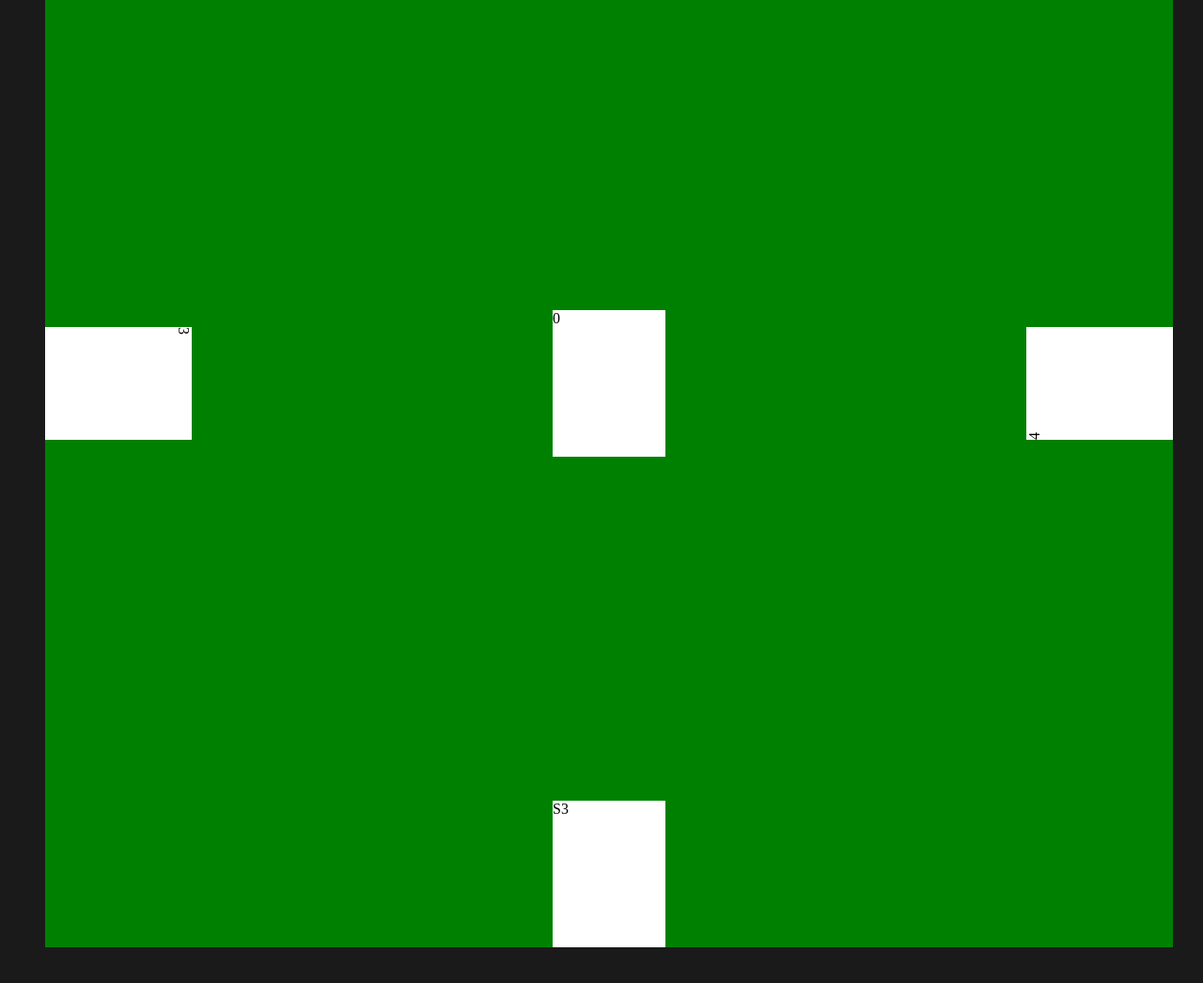
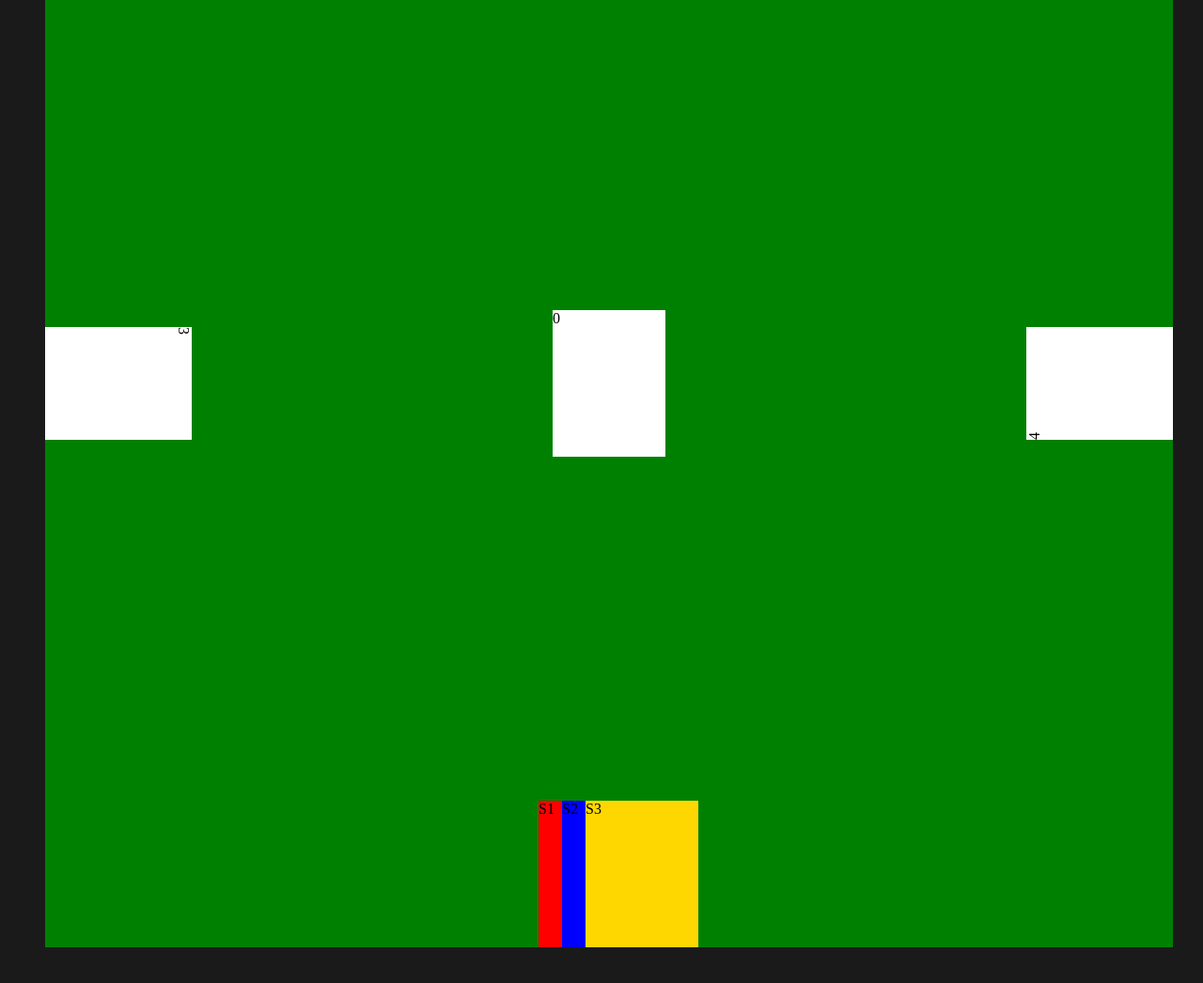
Before and after one commit to IT-Jeroen/31Single, a website: page index.html in a window 1280 px wide. Shown: the whole page at 94% size. Drawn offline with Linux system fonts and the light colour scheme.

Commit message:
Stacking and center cards by individual elem

```diff
--- a/index.html
+++ b/index.html
@@ -19,7 +19,7 @@
 
         <div class="north-a start-pos flex">
             <div class="stack flex">
-                <div class="test-card start-pos" style="background-color: red;">N1</div>
+                <div class="test-card start-pos" style="background-color: red; z-index:3;">N1</div>
                 <div class="stack flex">
                     <div class="test-card start-pos" style="background-color: blue;">N2</div>
                     <div class="stack flex">
@@ -29,9 +29,13 @@
             </div>
         </div>
 
-        <div class="card south" style="z-index: 1;">S1</div>
-        <div class="card south" style="z-index: 1;">S2</div>
-        <div class="card south" style="z-index: 1;">S3</div>
+        <!-- <div class="card south" style="z-index: 1;">S1</div>
+        <div class="card south" style="z-index: 2;">S2</div>
+        <div class="card south" style="z-index: 3;">S3</div> -->
+
+        <div class="card south-0" style="background-color: red; z-index: 1;">S1</div>
+        <div class="card south-1" style="background-color: blue; z-index: 2;">S2</div>
+        <div class="card south-2" style="background-color: gold; z-index: 3;">S3</div>
 
         <div class="card west" style="z-index: 2;">3</div>
 
--- a/style.css
+++ b/style.css
@@ -10,6 +10,7 @@
     --delta-card-width-height: calc(var(--half-card-height) - var(--half-card-width));
     --card-margin: 10px;
     --card-offset: 25px;
+    --cards-inhand: 3;
 }
 
 .background {
@@ -70,11 +71,11 @@
 
 .north {
     /* transform: translate(calc(var(--center-point) - var(--half-card-width)), 0px); */
-    transform: translate(calc(var(--center-point) - calc(var(--half-card-width) * 3)), 0px)
+    transform: translate(calc(var(--center-point) - calc(var(--half-card-width) * var(--cards-inhand))), 0px)
 }
 
 .north-a {
-    transform: translate(calc(var(--center-point) - calc((var(--half-card-width) - var(--card-offset)) * 3)), 0px);
+    transform: translate(calc(var(--center-point) - calc((var(--half-card-width) - var(--card-offset)) * var(--cards-inhand))), 0px);
 }
 
 .south {
@@ -88,3 +89,45 @@
 .east{
     transform: translate(calc(var(--field-size) - var(--card-width) - var(--delta-card-width-height)), calc(var(--center-point) - var(--half-card-height))) rotate(-90deg);
 }
+
+.south-0 {
+    /* Non Centered Hand, Non stacked */
+    /* transform: translate(calc(var(--center-point) + calc(var(--card-width) * 0)), calc(var(--field-size) - var(--card-height))); */
+
+    /* Centered Hand, Non stacked */
+    /* transform: translate(calc(var(--center-point) + calc(var(--card-width) * 0) - calc(var(--half-card-width) * var(--cards-inhand))), calc(var(--field-size) - var(--card-height))); */
+
+    /* Non Centered Hand, Stacked */
+    /* transform: translate(calc(var(--center-point) + calc(var(--card-offset) * 0)), calc(var(--field-size) - var(--card-height))); */
+
+    /* Centered Hand, Stacked */
+    transform: translate(calc(var(--center-point) + calc(var(--card-offset) * 0) - calc(var(--card-offset) * var(--cards-inhand))), calc(var(--field-size) - var(--card-height)));
+}
+
+.south-1 {
+    /* Non Centered Hand, Non stacked */
+    /* transform: translate(calc(var(--center-point) + calc(var(--card-width) * 1)), calc(var(--field-size) - var(--card-height))); */
+
+    /* Centered Hand, Non stacked */
+    /* transform: translate(calc(var(--center-point) + calc(var(--card-width) * 1) - calc(var(--half-card-width) * var(--cards-inhand))), calc(var(--field-size) - var(--card-height))); */
+
+    /* Non Centered Hand, Stacked */
+    /* transform: translate(calc(var(--center-point) + calc(var(--card-offset) * 1)), calc(var(--field-size) - var(--card-height))); */
+
+    /* Centered Hand, Stacked */
+    transform: translate(calc(var(--center-point) + calc(var(--card-offset) * 1) - calc(var(--card-offset) * var(--cards-inhand))), calc(var(--field-size) - var(--card-height)));
+}
+
+.south-2 {
+    /* Non Centered Hand, Non stacked */
+    /* transform: translate(calc(var(--center-point) + calc(var(--card-width) * 2)), calc(var(--field-size) - var(--card-height))); */
+
+    /* Centered Hand, Non stacked */
+    /* transform: translate(calc(var(--center-point) + calc(var(--card-width) * 2) - calc(var(--half-card-width) * var(--cards-inhand))), calc(var(--field-size) - var(--card-height))); */
+
+    /* Non Centered Hand, Stacked */
+    /* transform: translate(calc(var(--center-point) + calc(var(--card-offset) * 2)), calc(var(--field-size) - var(--card-height))); */
+
+    /* Centered Hand, Stacked */
+    transform: translate(calc(var(--center-point) + calc(var(--card-offset) * 2) - calc(var(--card-offset) * var(--cards-inhand))), calc(var(--field-size) - var(--card-height)));
+}
```
